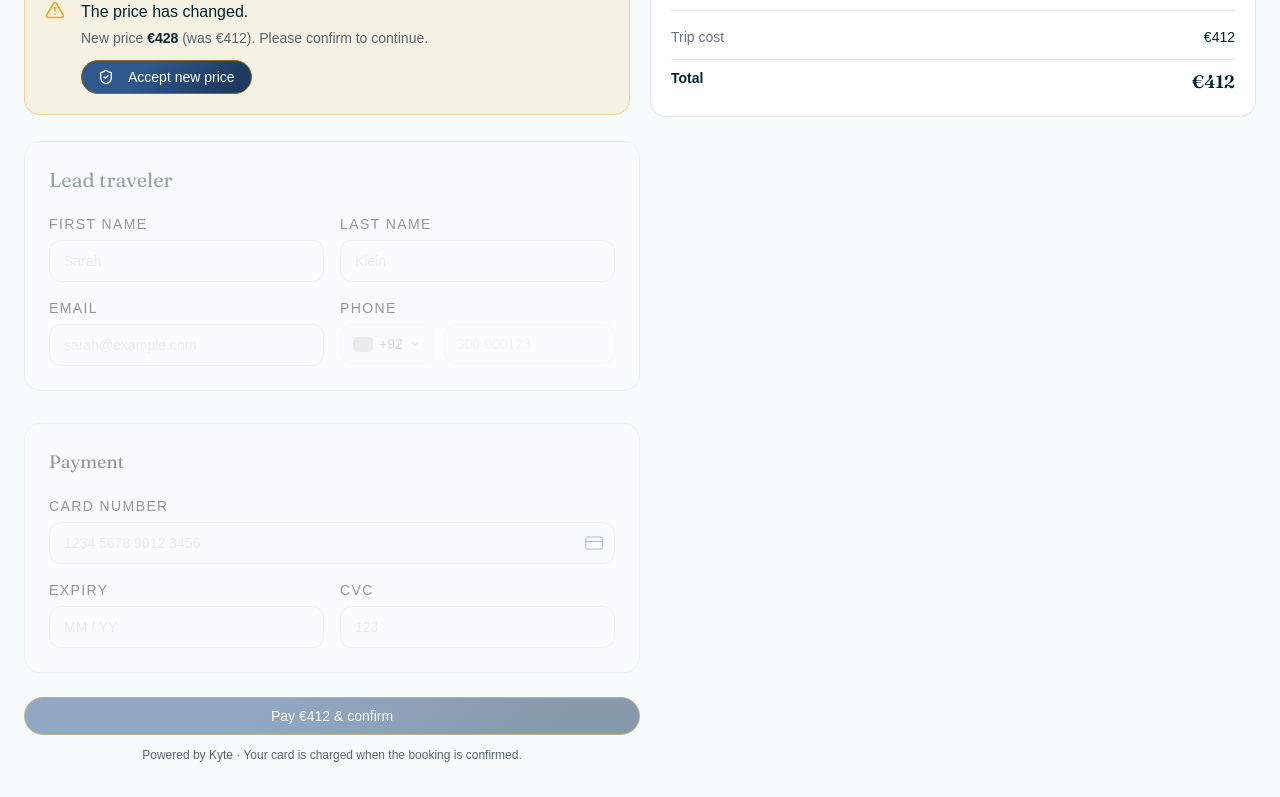
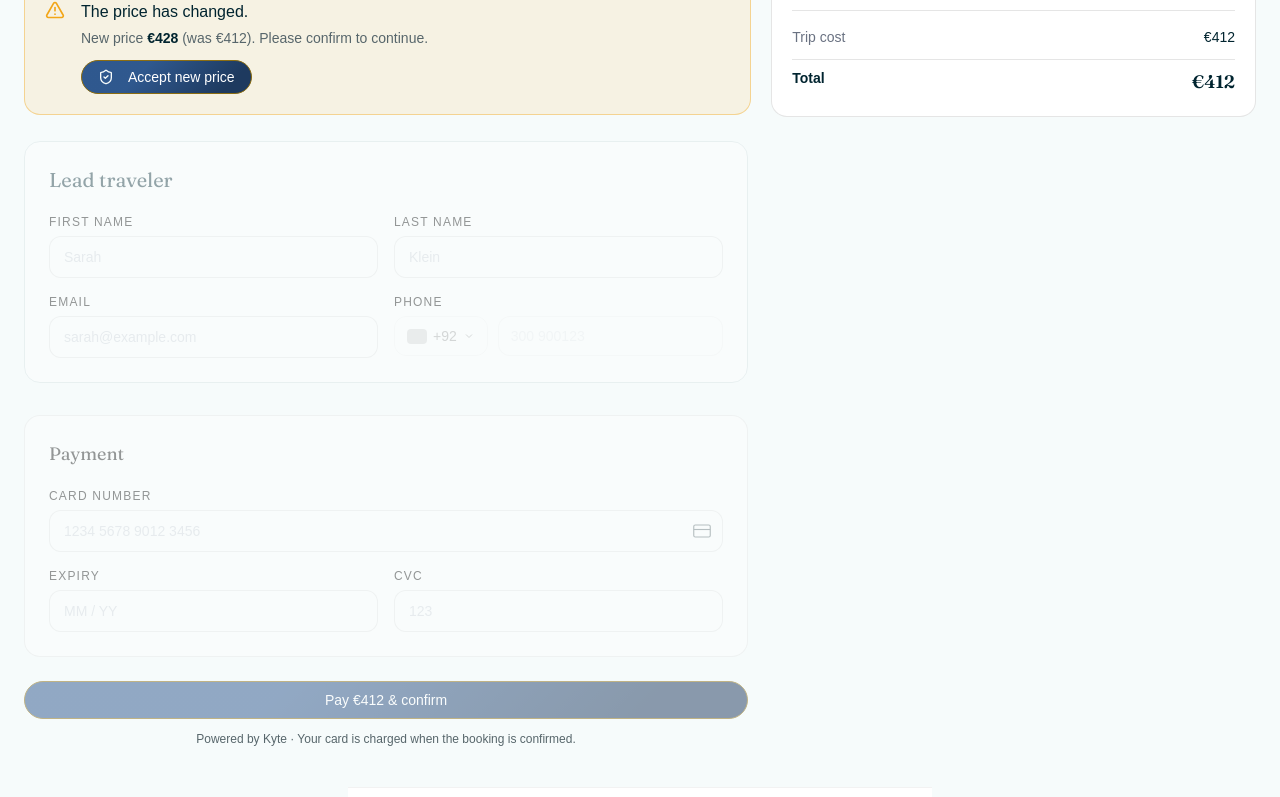
Before and after one commit to AbidJohar/codeHubTask, a Next.js app: page /trips/checkout in a window 1280 px wide. Shown: the part 382-1179 px from the top of the page. Built offline with nearby package versions, Linux system fonts and the light colour scheme; grey boxes are pictures that could not be loaded.

Commit message:
Complete with pixel perfect

```diff
--- a/app/trips/checkout/page.js
+++ b/app/trips/checkout/page.js
@@ -45,7 +45,7 @@ export default function CheckoutPage() {
                 <div className="w-full flex flex-col md:flex-row items-start  gap-5 ">
 
                     {/* 1. Turn the parent container into a flex column with a minimum height or relative positioning if needed */}
-                    <div className="md:w-[50%] order-2 md:order-1 mb-6 md:mb-0 flex flex-col justify-between md:min-h-100 ">
+                    <div className="md:w-[60%] order-2 md:order-1 mb-6 md:mb-0 flex flex-col justify-between md:min-h-100 ">
 
                         {/* Heading Section */}
                         {/* REMOVED: md:mb-48, mb-0, lg:mb-0 */}
@@ -120,7 +120,7 @@ export default function CheckoutPage() {
                                     </div>
 
                                     {/* Save your trip box */}
-                                    <div className="w-full hidden px-4 py-4 rounded-2xl border border-black/10 bg-white lg:flex flex-col">
+                                    <div className="w-full hidden px-4 py-4  rounded-2xl border border-black/10 bg-white lg:flex flex-col">
                                         <div className="flex items-center gap-2">
                                             <svg xmlns="http://www.w3.org/2000/svg" width="16" height="16" viewBox="0 0 24 24" fill="none" stroke="currentColor" strokeWidth="1.5" className="shrink-0 text-amber-500">
                                                 <rect x="3" y="11" width="18" height="11" rx="2" ry="2" />
@@ -163,7 +163,7 @@ export default function CheckoutPage() {
                         </div>
                     </div>
                     {/* Side Trip cost card */}
-                    <div className="md:w-[50%] w-full  flex flex-col gap-4 order-1 lg:order-2">
+                    <div className="md:w-[40%] w-full  flex flex-col  gap-4 order-1 lg:order-2">
                         <div className="bg-[#FFF] rounded-2xl border border-black/10 overflow-hidden">
                             <div className="relative h-48 w-full">
                                 <Image src="/images/card-image.jpg" alt="Lisbon, Portugal" fill className="object-cover" />
@@ -188,13 +188,13 @@ export default function CheckoutPage() {
 
                 </div>
 
-                <div className="grid grid-cols-1 lg:grid-cols-[1fr_1fr] md:grid-cols-1   ">
+                <div className="grid grid-cols-1 lg:grid-cols-[1.425fr_1fr] md:grid-cols-1  ">
 
                     {/* Left Side */}
                     <div className="md:mt-6">
 
                         {/* Save your trip box */}
-                        <div className=" lg:hidden  w-full px-4 py-4 rounded-2xl border border-black/10 bg-white flex flex-col  ">
+                        <div className=" lg:hidden  w-full md:mb-6 px-4 py-4 rounded-2xl border border-black/10 bg-white flex flex-col  ">
                             <div className="flex items-center gap-2">
                                 <svg xmlns="http://www.w3.org/2000/svg" width="16" height="16" viewBox="0 0 24 24" fill="none" stroke="currentColor" strokeWidth="1.5" className="shrink-0 text-amber-500">
                                     <rect x="3" y="11" width="18" height="11" rx="2" ry="2" />
@@ -231,22 +231,22 @@ export default function CheckoutPage() {
                             <h2 className="font-fraunces text-xl font-normal leading-7 text-[#00242F] mb-5">Lead traveler</h2>
                             <div className="grid grid-cols-1 sm:grid-cols-2 gap-4">
                                 <div>
-                                    <label className="text-sm font-medium text-black tracking-widest font-inter uppercase block mb-1.5 ">First Name</label>
+                                    <label className="text-xs font-medium text-black tracking-widest font-inter uppercase block mb-1.5 ">First Name</label>
                                     <input type="text" placeholder="Sarah" disabled={formDisabled}
                                         className="w-full px-3.5 py-2.5 rounded-xl border border-black/10 bg-white text-sm text-navy placeholder:text-gray-300 focus:outline-none focus:border-navy transition-colors disabled:cursor-not-allowed" />
                                 </div>
                                 <div>
-                                    <label className="text-sm font-medium text-black tracking-widest uppercase block mb-1.5 ">Last Name</label>
+                                    <label className="text-xs font-medium text-black tracking-widest uppercase block mb-1.5 ">Last Name</label>
                                     <input type="text" placeholder="Klein" disabled={formDisabled}
                                         className="w-full px-3.5 py-2.5 rounded-xl border border-black/10 bg-white text-sm text-navy placeholder:text-gray-300 focus:outline-none focus:border-navy transition-colors disabled:cursor-not-allowed" />
                                 </div>
                                 <div>
-                                    <label className="text-sm font-medium text-black tracking-widest uppercase block mb-1.5 ">Email</label>
+                                    <label className="text-xs font-medium text-black tracking-widest uppercase block mb-1.5 ">Email</label>
                                     <input type="email" placeholder="sarah@example.com" disabled={formDisabled}
                                         className="w-full px-3.5 py-2.5 rounded-xl border border-black/10 bg-white text-sm text-navy placeholder:text-gray-300 focus:outline-none focus:border-navy transition-colors disabled:cursor-not-allowed" />
                                 </div>
                                 <div>
-                                    <label className="text-sm font-medium text-black tracking-widest uppercase block mb-1.5 ">
+                                    <label className="text-xs font-medium text-black tracking-widest uppercase block mb-1.5 ">
                                         Phone
                                     </label>
                                     <PhoneField disabled={formDisabled} />
@@ -259,7 +259,7 @@ export default function CheckoutPage() {
                             <h2 className="font-fraunces text-lg font-normal text-black mb-5">Payment</h2>
                             <div className="flex flex-col gap-4">
                                 <div>
-                                    <label className="text-sm font-medium text-black tracking-widest uppercase block mb-1.5">Card Number</label>
+                                    <label className="text-xs font-medium text-black tracking-widest uppercase block mb-1.5">Card Number</label>
                                     <div className="relative">
                                         <input type="text" placeholder="1234 5678 9012 3456" disabled={formDisabled}
                                             className="w-full px-3.5 py-2.5 rounded-xl border border-black/10 bg-white text-sm text-navy placeholder:text-gray-300 focus:outline-none focus:border-navy transition-colors pr-10 disabled:cursor-not-allowed" />
@@ -271,12 +271,12 @@ export default function CheckoutPage() {
                                 </div>
                                 <div className="grid grid-cols-2 gap-4">
                                     <div>
-                                        <label className="text-sm font-medium text-black tracking-widest uppercase block mb-1.5">Expiry</label>
+                                        <label className="text-xs font-medium text-black tracking-widest uppercase block mb-1.5">Expiry</label>
                                         <input type="text" placeholder="MM / YY" disabled={formDisabled}
                                             className="w-full px-3.5 py-2.5 rounded-xl border border-black/10 bg-white text-sm text-navy placeholder:text-gray-300 focus:outline-none focus:border-navy transition-colors disabled:cursor-not-allowed" />
                                     </div>
                                     <div>
-                                        <label className="text-sm font-medium text-black tracking-widest uppercase block mb-1.5">CVC</label>
+                                        <label className="text-xs font-medium text-black tracking-widest uppercase block mb-1.5">CVC</label>
                                         <input type="text" placeholder="123" disabled={formDisabled}
                                             className="w-full px-3.5 py-2.5 rounded-xl border border-black/10 bg-white text-sm text-navy placeholder:text-gray-300 focus:outline-none focus:border-navy transition-colors disabled:cursor-not-allowed" />
                                     </div>
```
